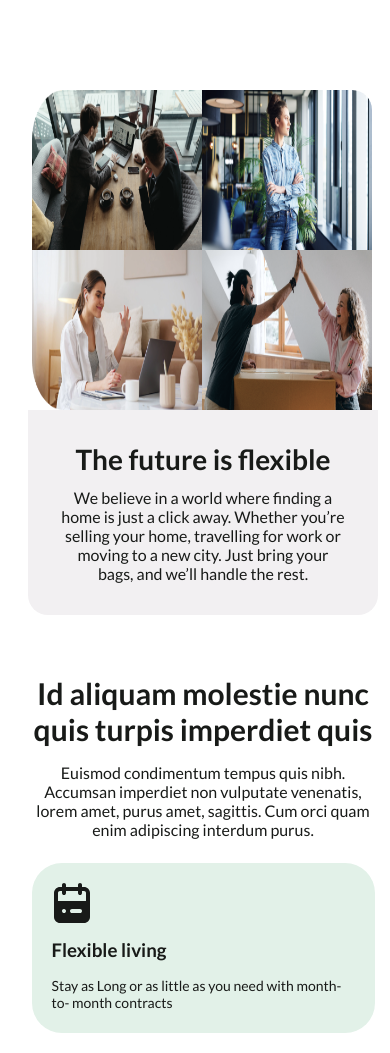
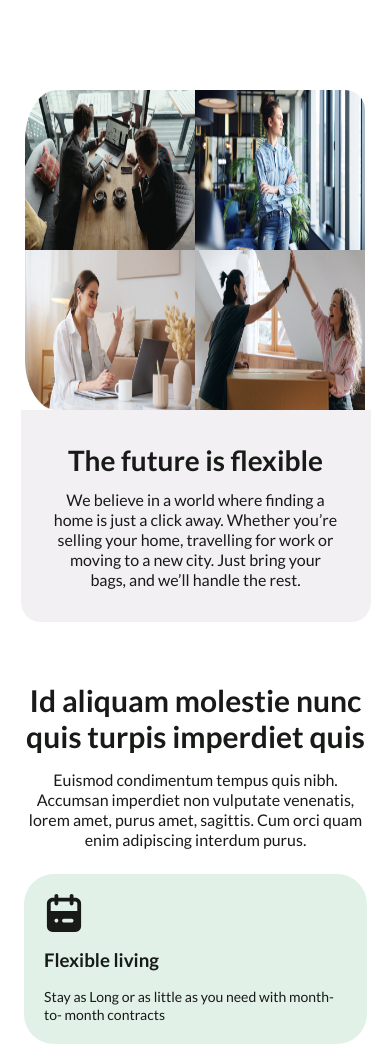
Before and after one commit to Ogunwalefemi5/Responsive-flex-living, a plain HTML site: page index.html in a window 390 px wide. Shown: the part 781-1834 px from the top of the page. Drawn offline with nearby package versions, Linux system fonts and the light colour scheme; no server answers.

Commit message:
Add files via upload
corrected the mobile view

```diff
--- a/index.html
+++ b/index.html
@@ -40,6 +40,7 @@
 					</div>
 				</section>
 				<section class="section-future">
+					<div class="future-container">
 						<div class="future-img">
 							<img
 								src="./images/future-img-1.png"
@@ -62,9 +63,10 @@
 							<h3>The future is flexible</h3>
 							<p>
 								We believe in a world where finding a home is just a click away.
-							Whether you’re selling your home, travelling for work or moving to
-							a new city. Just bring your bags, and we’ll handle the rest.
+								Whether you’re selling your home, travelling for work or moving
+								to a new city. Just bring your bags, and we’ll handle the rest.
 							</p>
+						</div>
 					</div>
 				</section>
 				<section class="section-feature">
--- a/media-querry.css
+++ b/media-querry.css
@@ -1,4 +1,5 @@
 @media (max-width:900px) {
+  /* body {} */
 
   /* //////////////////////////////////////// */
   /* container */
@@ -55,7 +56,7 @@
   /* future section */
   /* //////////////////////////////////////// */
 
-  .section-future {
+  .future-container {
     width: 700rem;
     margin-bottom: 60rem;
   }
@@ -66,6 +67,7 @@
 
   .future-img img {
     width: 200rem;
+    /* top: 100rem; */
   }
 
   .future-text {
@@ -116,10 +118,6 @@
 
 
 @media (max-width:400px) {
-  body {
-    font-size: 16rem;
-  }
-
 
   /* //////////////////////////////////////// */
   /* container */
@@ -160,12 +158,12 @@
   /* //////////////////////////////////////// */
 
   .section-hero {
-    width: 375px;
+    width: 100vw;
     height: 748rem;
-    background-position: -425rem -30rem;
-    background-position-x: -704rem;
+    /* background-position: -300rem 800rem; */
+    background-position-x: -674rem;
     background-position-y: -20rem;
-    /* background-size: 270rem 700rem; */
+    /* background-size: 200rem; */
     background-size: cover;
   }
 
@@ -180,17 +178,19 @@
 
   .rent-property h3 {
     font-size: 40rem;
+    line-height: 46px;
   }
 
   .rent-property p {
     font-size: 16rem;
+    line-height: 20px;
   }
 
   /* //////////////////////////////////////// */
   /* future section */
   /* //////////////////////////////////////// */
 
-  .section-future {
+  .future-container {
     width: 375rem;
     flex-direction: column;
     /* justify-content: center; */
@@ -223,10 +223,12 @@
 
   .future-text h3 {
     font-size: 28rem;
+    line-height: 36px;
   }
 
   .future-text p {
     font-size: 16rem;
+    line-height: 20px;
   }
 
 
@@ -247,11 +249,14 @@
     font-size: 30rem;
     text-align: center;
     margin-bottom: 16rem;
+    line-height: 36px;
+
   }
 
   .feature-text p {
     font-size: 16px;
     text-align: center;
+    line-height: 20px;
   }
 
   .feature-cards {
@@ -269,8 +274,13 @@
     border-radius: 30rem;
   }
 
+  .feature-card h3 {
+    line-height: 24px;
+  }
+
   .feature-card p {
     font-size: 14rem;
+    line-height: 18px;
   }
 
   .icons {
--- a/style.css
+++ b/style.css
@@ -33,6 +33,7 @@ body {
 .container {
   width: 1440rem;
   display: flex;
+  /* justify-content: center; */
   flex-direction: column;
   align-items: center;
   font-size: 16rem;
@@ -107,7 +108,7 @@ body {
 /* //////////////////////////////////////// */
 /* future section */
 /* //////////////////////////////////////// */
-.section-future {
+.future-container {
   display: flex;
   width: 1280rem;
 
@@ -135,8 +136,8 @@ body {
   font-size: 48rem;
 }
 
-.future-text p {
-  /* font-size: 16rem; */
+.flex {
+  color: #000;
 }
 
 /* //////////////////////////////////////// */
```
Lines whose indentation alone changed are shown as unchanged.
